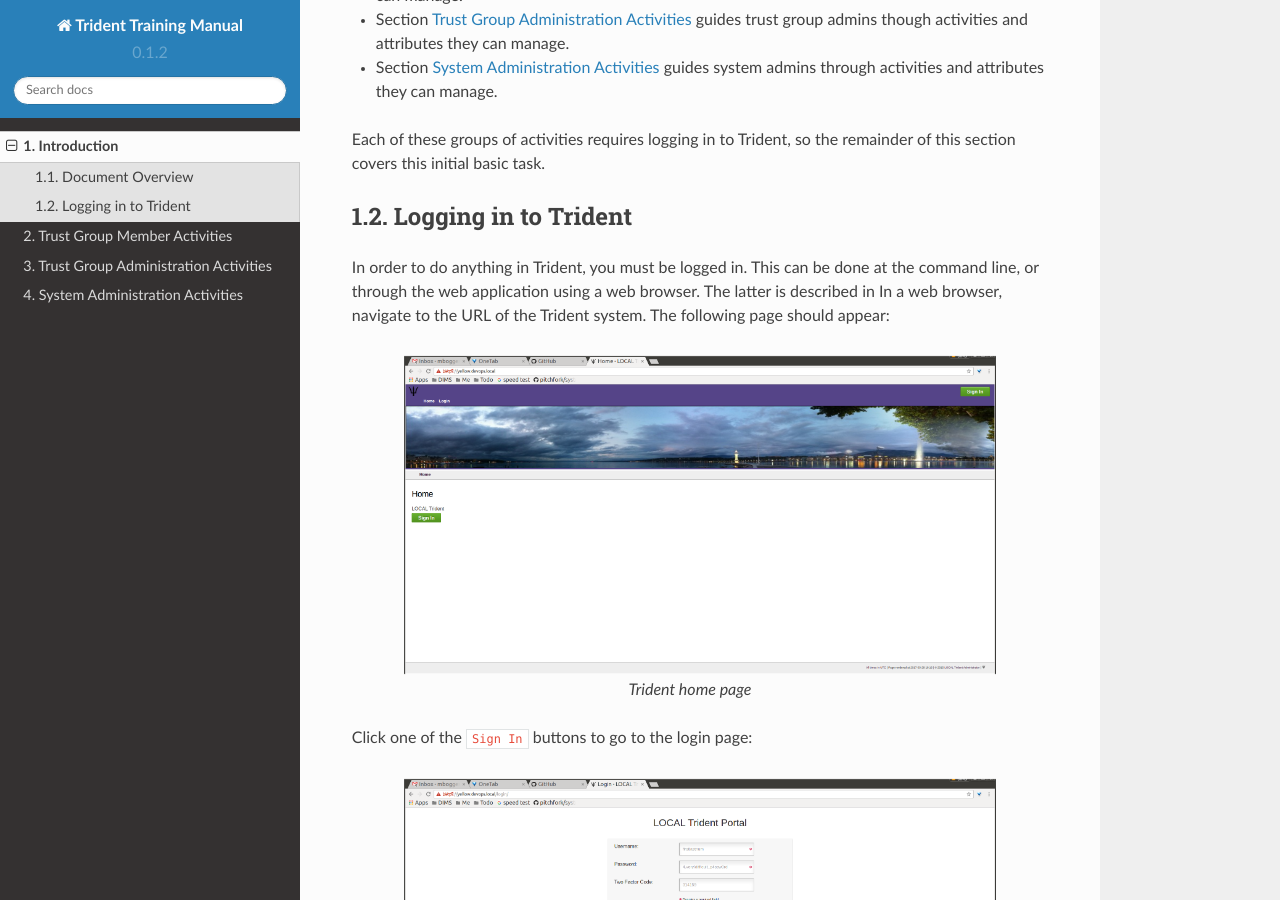
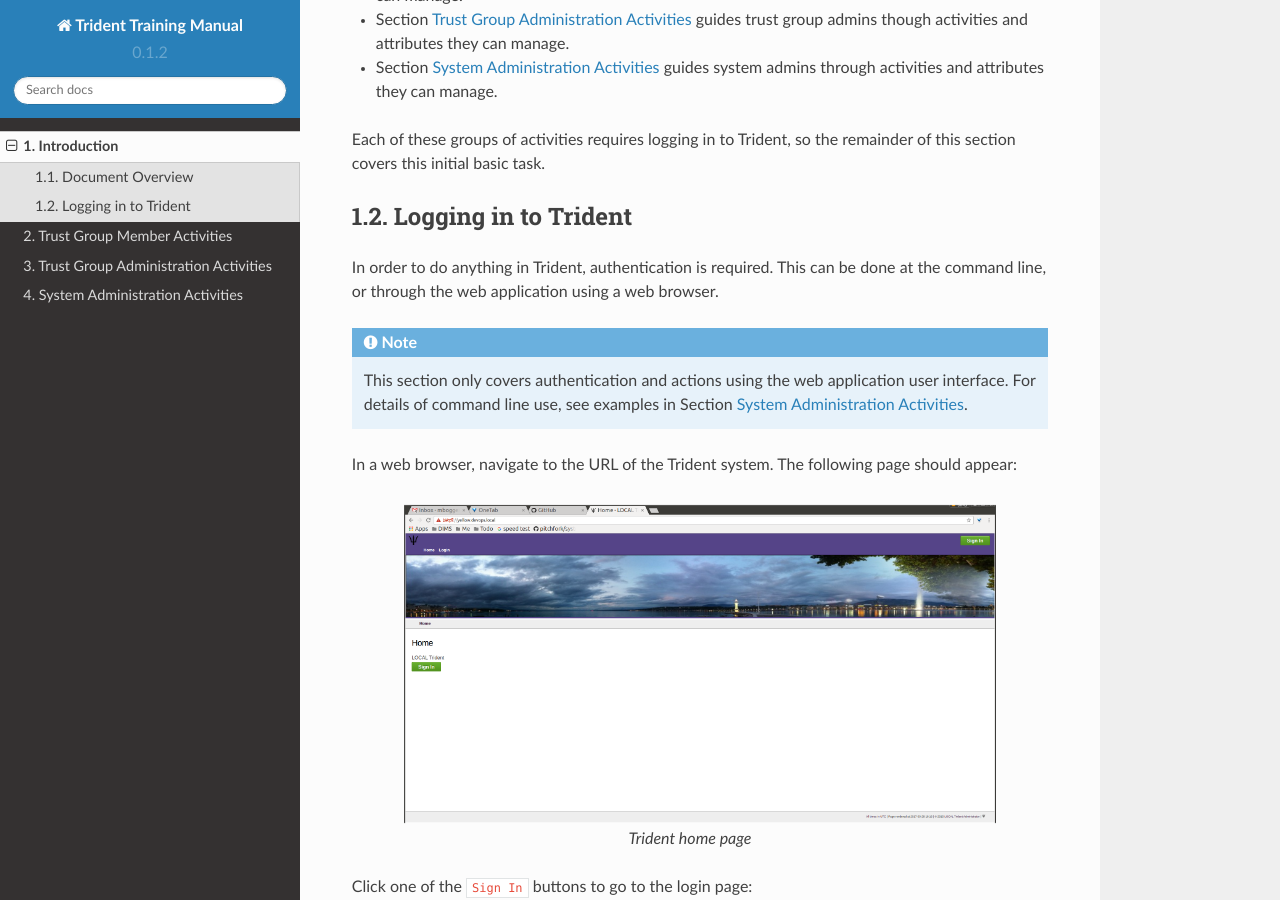
Before and after one commit to uw-dims/trident-training-manual, a Sphinx documentation site: the page built from docs/source/introduction.rst, in a window 1280 px wide and 900 px high, scrolled down 429 px. Built offline with Sphinx 7.4.7 and the Read the Docs theme 2.0.0, drawn with Linux system fonts in a browser that asks for light colours; pages that are not in the unit, such as notebooks, are missing from menus.

Commit message:
Rewrite section lead in

```diff
--- a/docs/source/introduction.rst
+++ b/docs/source/introduction.rst
@@ -35,11 +35,18 @@ initial basic task.
 Logging in to Trident
 ~~~~~~~~~~~~~~~~~~~~~
 
-In order to do anything in Trident, you must be logged in.
-This can be done at the command line, or through the web
-application using a web browser. The latter is described in
-In a web browser, navigate to the URL of the Trident
-system. The following page should appear:
+In order to do anything in Trident, authentication is required.  This can be
+done at the command line, or through the web application using a web browser.
+
+.. note::
+
+   This section only covers authentication and actions
+   using the web application user interface. For details
+   of command line use, see examples in
+   Section :ref:`systemadministration`.
+
+In a web browser, navigate to the URL of the Trident system. The following page
+should appear:
 
 .. _tridentHomePage:
 
```
